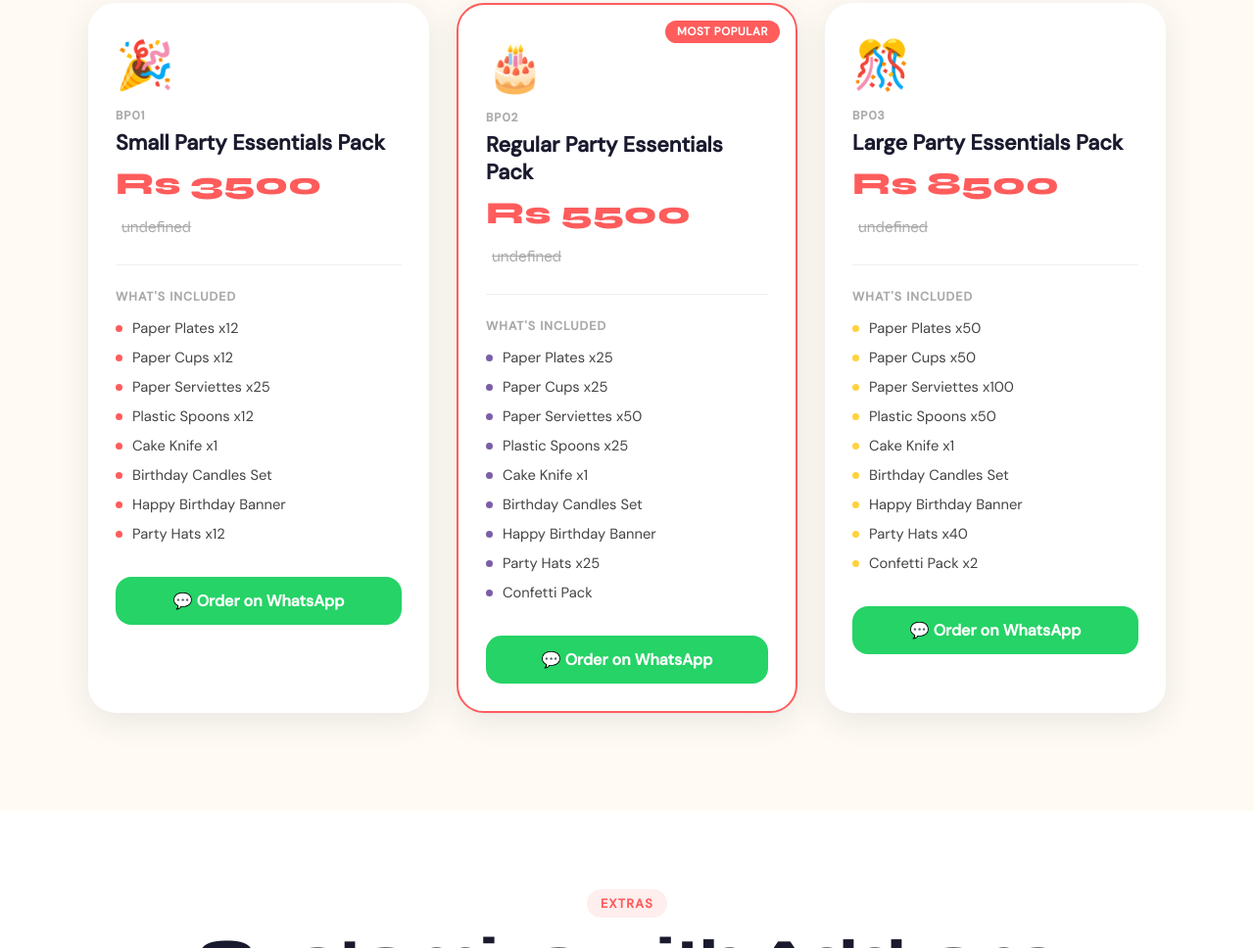
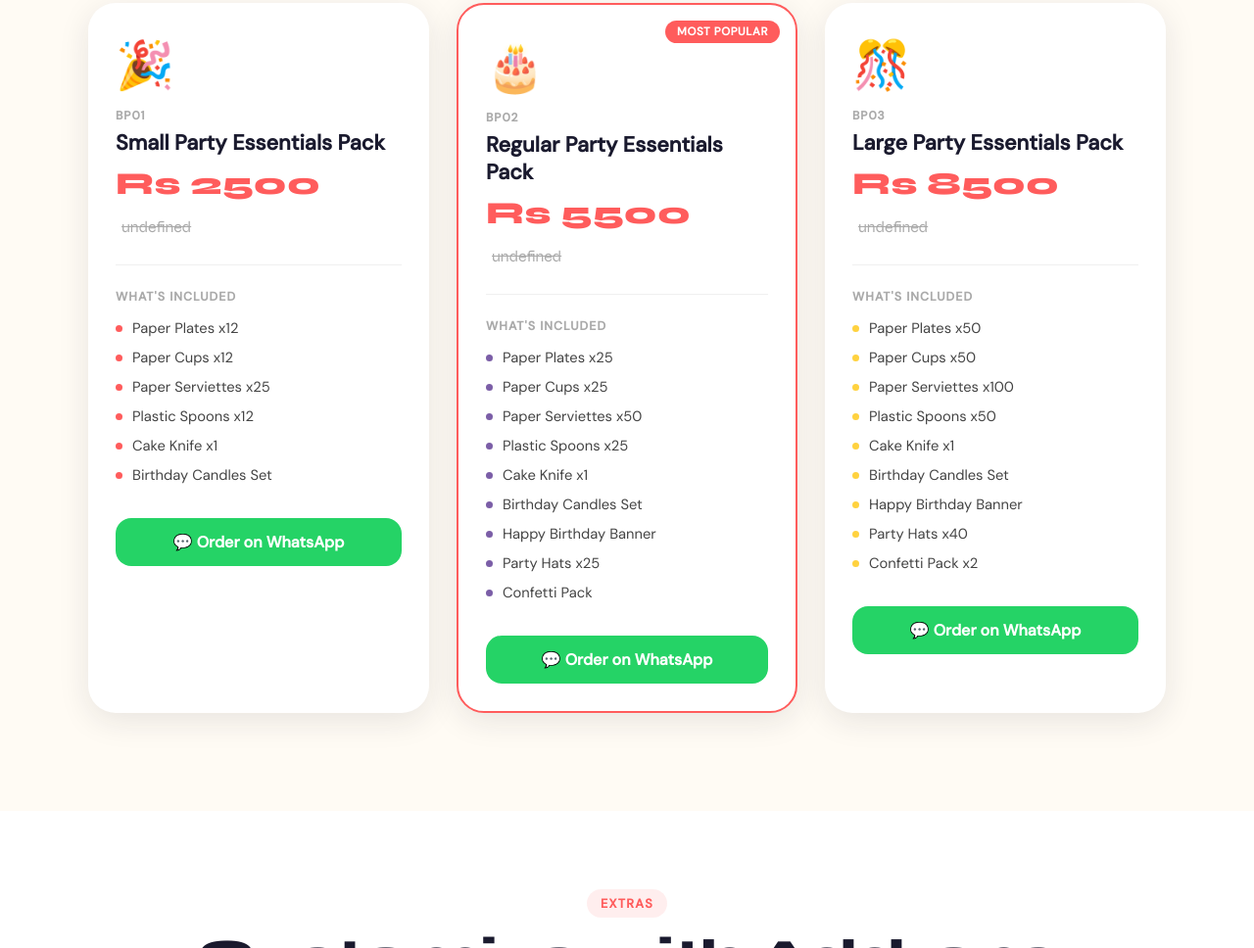
Before and after one commit to NethuDinsara/p2p-landing-page, a plain HTML site: page index.html in a window 1280 px wide. Shown: the part 1880-2848 px from the top of the page at 98% size. Drawn offline with Linux system fonts and the light colour scheme.

Commit message:
updated add -ons

```diff
--- a/index.html
+++ b/index.html
@@ -1562,7 +1562,7 @@ const packs = [
     name: "Small Party Essentials Pack",
     icon: "🎉",
     pax: "10-12 People",
-    price: "Rs 3500",
+    price: "Rs 2500",
     color: "#FF5C5C",
     items: [
       "Paper Plates x12",
@@ -1570,9 +1570,9 @@ const packs = [
       "Paper Serviettes x25",
       "Plastic Spoons x12",
       "Cake Knife x1",
-      "Birthday Candles Set",
-      "Happy Birthday Banner",
-      "Party Hats x12"
+      "Birthday Candles Set"
+      // ,"Happy Birthday Banner",
+      // "Party Hats x12"
     ]
   },
 
```
